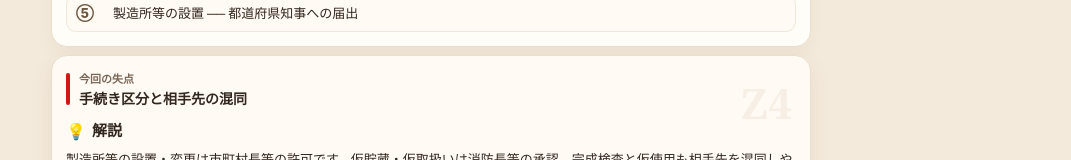
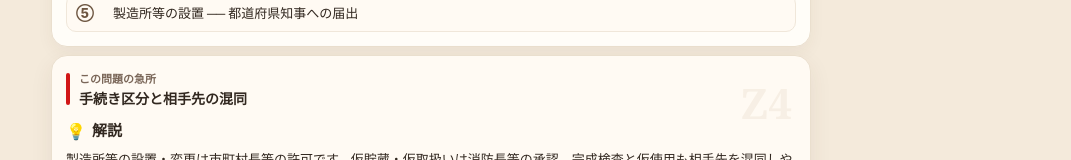
Before and after one commit to tvf6usmhq5pm-crypto/otu4_reboot, a Next.js app: page /dev/explanation-preview in a window 1280 px wide. Shown: the part 487-647 px from the top of the page, without its empty margins (209-1280 px from the left). Built offline with nearby package versions, Linux system fonts and the light colour scheme.

Commit message:
refactor: LAW-011-001 replace table with optionMemos and text comparison

```diff
--- a/components/quiz/explanation/ExplanationCard.tsx
+++ b/components/quiz/explanation/ExplanationCard.tsx
@@ -54,7 +54,7 @@ export function ExplanationCard({ meta, onNext }: ExplanationCardProps) {
       <div style={lossHeaderStyle}>
         <div style={redBarStyle} />
         <div>
-          <div style={lossCaptionStyle}>今回の失点</div>
+          <div style={lossCaptionStyle}>この問題の急所</div>
           <div style={lossTitleStyle}>{meta.lossTitle}</div>
         </div>
       </div>
```
